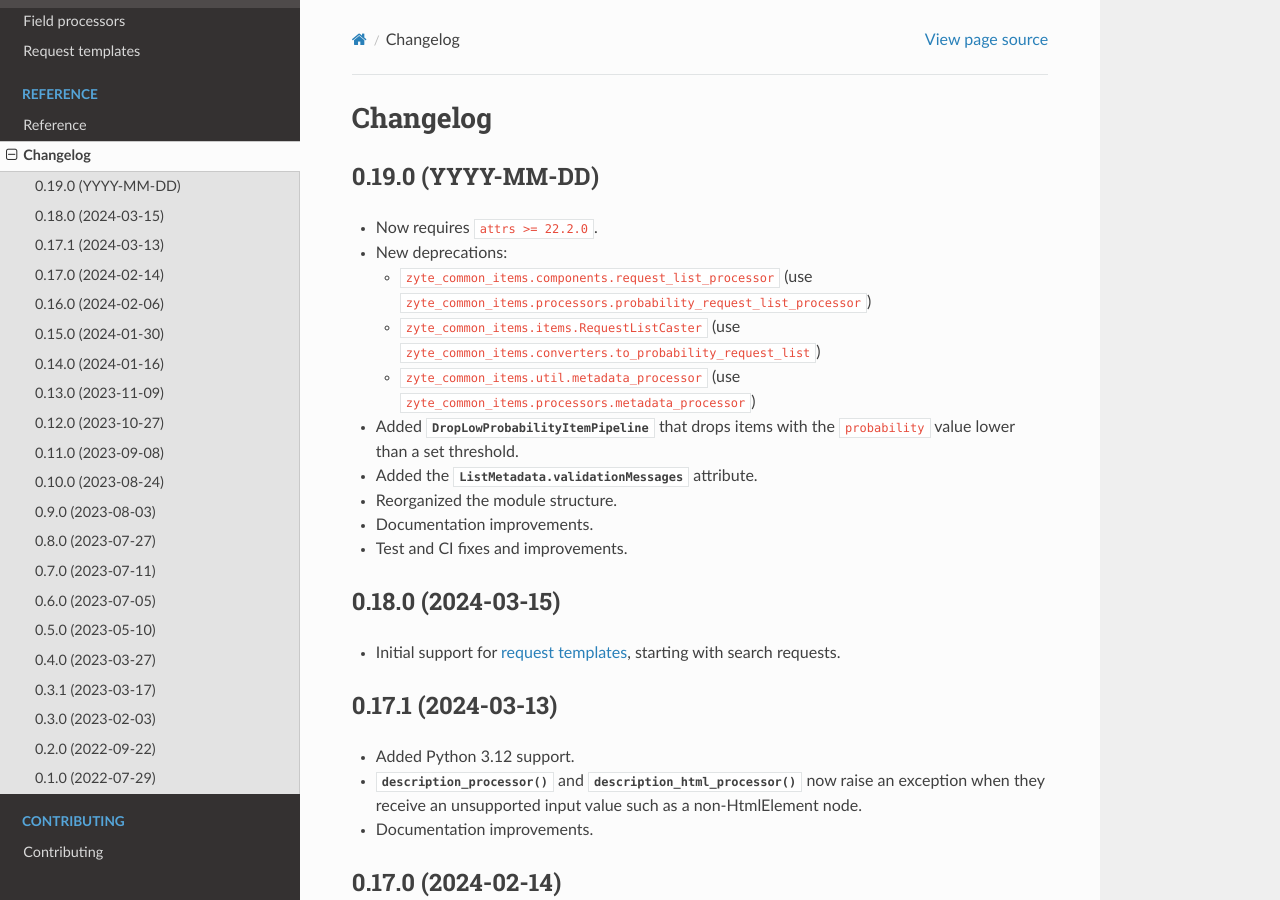
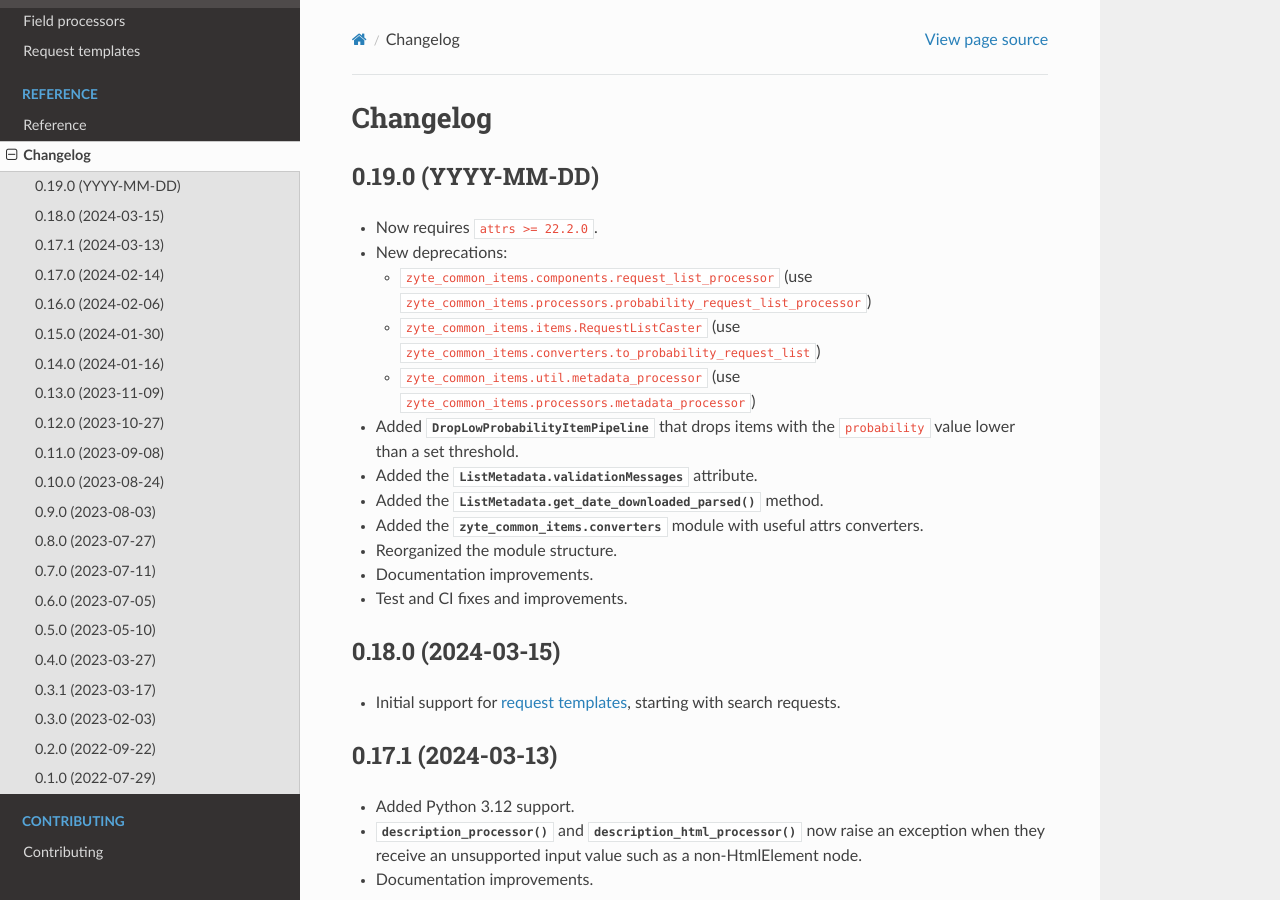
Before and after one commit to zytedata/zyte-common-items, a Sphinx documentation site: the page built from docs/changelog.rst, in a window 1280 px wide and 900 px high. Built offline with Sphinx 7.4.7 and the Read the Docs theme 2.0.0, drawn with Linux system fonts in a browser that asks for light colours; the version number could not be read and is left out.

Commit message:
More changelog entries.

```diff
--- a/CHANGELOG.rst
+++ b/CHANGELOG.rst
@@ -20,6 +20,11 @@ Changelog
   with the ``probability`` value lower than a set threshold.
 
 * Added the :attr:`.ListMetadata.validationMessages` attribute.
+
+* Added the :meth:`.ListMetadata.get_date_downloaded_parsed` method.
+
+* Added the :mod:`zyte_common_items.converters` module with useful attrs
+  converters.
 
 * Reorganized the module structure.
 
--- /dev/null
+++ b/docs/reference/converters.rst
@@ -0,0 +1,6 @@
+==========
+Converters
+==========
+
+.. automodule:: zyte_common_items.converters
+   :members:
--- a/docs/reference/index.rst
+++ b/docs/reference/index.rst
@@ -9,5 +9,6 @@ Reference
    extractors
    field-processors
    components
+   converters
    adapter
    pipelines
```
Also changed, not shown: 1 other file.
